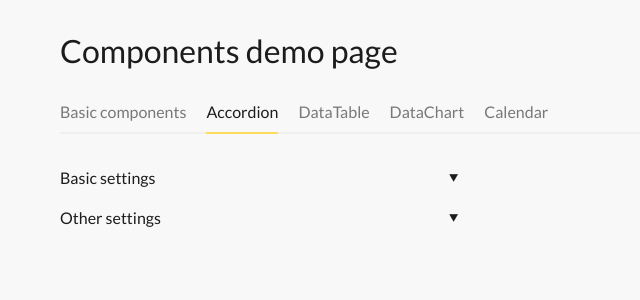
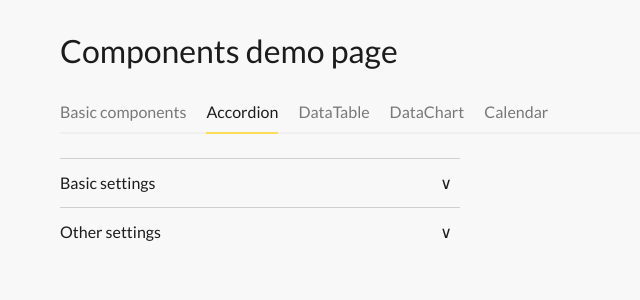
Before and after one commit to rboyts/sunshine, a Vue app: page /accordion in a window 1280 px wide. Shown: the top 300 px of the page, without its empty margins (0-640 px from the left). Built offline with nearby package versions, Linux system fonts and the light colour scheme.

Commit message:
Accordion

```diff
--- a/src/components/UiAccordionItem.vue
+++ b/src/components/UiAccordionItem.vue
@@ -1,17 +1,17 @@
 <template>
   <div>
     <a
-      tabIndex="0"
+      href="#"
       class="ui-accordion-heading"
       @_click="$emit('click')"
       @click="onClick"
     >
       <slot name="heading" />
-      <span class="right" :class="{open: open}">&#x2bc6;</span>
+      <span class="right" :class="{open: open}">&or;</span>
     </a>
 
     <transition name="dropdown">
-      <div v-if="open" class="ui-accordion-body">
+      <div v-show="open" class="ui-accordion-body">
         <slot />
       </div>
     </transition>
--- a/src/style/components.scss
+++ b/src/style/components.scss
@@ -123,12 +123,16 @@
 
 .ui-accordion-heading {
   display: block;
-  line-height: 2.5rem;
+  line-height: 3rem;
   outline: none;
+  border-top: 1px solid $gray;
+  text-decoration: none;
+  color: inherit;
 
   .right {
     float: right;
-    transition: transform .3s;
+    margin-right: 8px;
+    transition: .3s;
 
     &.open {
       transform: rotate(180deg);
--- a/src/views/AccordionDemo.vue
+++ b/src/views/AccordionDemo.vue
@@ -14,10 +14,16 @@
     <ui-accordion-item>
       <template slot="heading">Other settings</template>
 
-      Other settings here
-      <p>
-        <ui-select>Bar</ui-select>
-      </p>
+<template>
+      <inner-component inline-template>
+        <div>
+          Other settings here
+          <p>
+            <ui-select>Bar</ui-select>
+          </p>
+        </div>
+      </inner-component>
+</template>
     </ui-accordion-item>
 
   </ui-accordion>
@@ -30,6 +36,22 @@ import UiAccordionItem from '@/components/UiAccordionItem.vue';
 import UiButton from '@/components/UiButton.vue';
 import UiSelect from '@/components/UiSelect.vue';
 
+const InnerComponent = {
+  name: 'inner-component',
+
+  components: {
+    UiSelect,
+  },
+
+  created() {
+    console.log('inner component created');
+  },
+
+  mounted() {
+    console.log('inner component mounted');
+  },
+};
+
 export default Vue.extend({
 
   components: {
@@ -37,6 +59,7 @@ export default Vue.extend({
     UiAccordionItem,
     UiButton,
     UiSelect,
+    InnerComponent,
   },
 
 });
```
